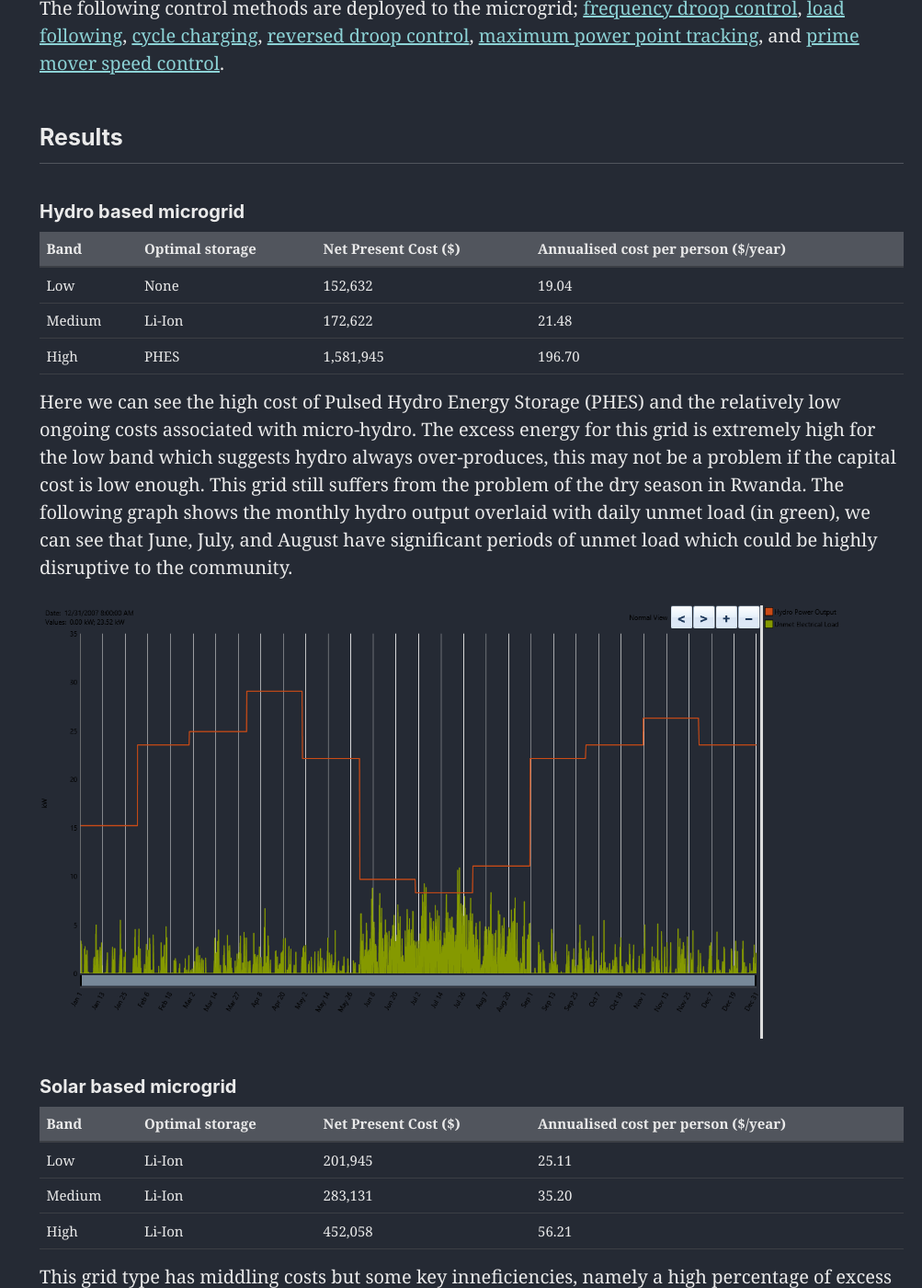
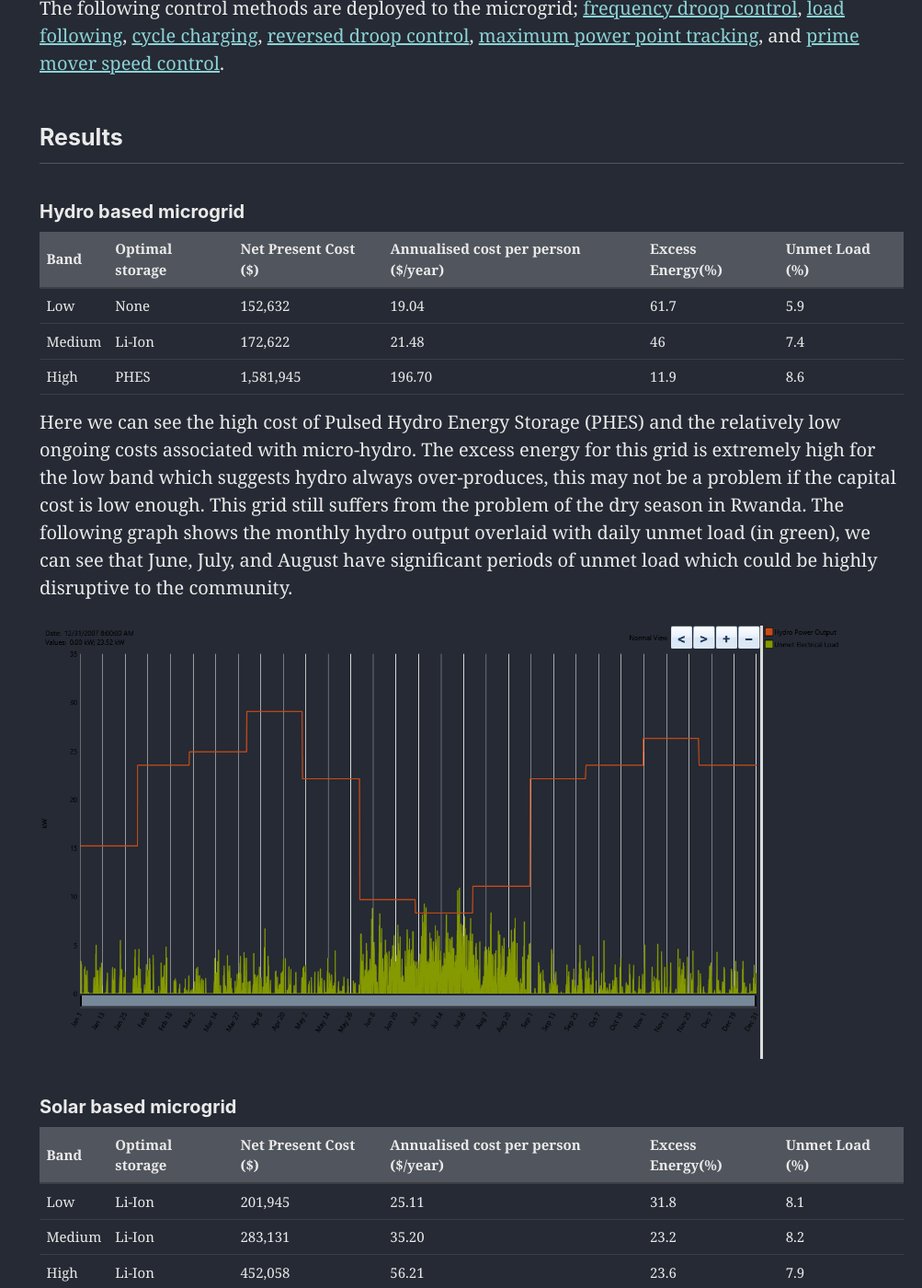
Before and after one commit to mdwcrft/mdwcrft.github.io, a Jekyll site: the page built from _portfolio/optimizing-power-grids.md, in a window 1280 px wide and 1400 px high, scrolled down 5664 px. Shown: the whole window at 92% size, without its empty margins (277-1280 px from the left). Built offline with Jekyll 4.4.1, drawn with Linux system fonts in a browser that asks for light colours; cached includes are drawn as plain includes; nearby versions of some CDN libraries; formulas are drawn with MathJax 3.

Commit message:
Update grids project

```diff
--- a/_portfolio/optimizing-power-grids.md
+++ b/_portfolio/optimizing-power-grids.md
@@ -92,11 +92,11 @@
 ## Results
 ### Hydro based microgrid
 
-|Band|Optimal storage|Net Present Cost ($)|Annualised cost per person ($/year)|
-|---|---|---|---|
-|Low|None|152,632|19.04|
-|Medium|Li-Ion|172,622|21.48|
-|High|PHES|1,581,945|196.70|
+|Band|Optimal storage|Net Present Cost ($)|Annualised cost per person ($/year)|Excess Energy(%)|Unmet Load (%)|
+|---|---|---|---|---|---|
+|Low|None|152,632|19.04|61.7|5.9|
+|Medium|Li-Ion|172,622|21.48|46|7.4|
+|High|PHES|1,581,945|196.70|11.9|8.6|
 
 Here we can see the high cost of Pulsed Hydro Energy Storage (PHES) and the relatively low ongoing costs associated with micro-hydro. The excess energy for this grid is extremely high for the low band which suggests hydro always over-produces, this may not be a problem if the capital cost is low enough. This grid still suffers from the problem of the dry season in Rwanda. The following graph shows the monthly hydro output overlaid with daily unmet load (in green), we can see that June, July, and August have significant periods of unmet load which could be highly disruptive to the community.
 
@@ -105,11 +105,11 @@
 
 ### Solar based microgrid
 
-|Band|Optimal storage|Net Present Cost ($)|Annualised cost per person ($/year)|
-|---|---|---|---|
-|Low|Li-Ion|201,945|25.11|
-|Medium|Li-Ion|283,131|35.20|
-|High|Li-Ion|452,058|56.21|
+|Band|Optimal storage|Net Present Cost ($)|Annualised cost per person ($/year)|Excess Energy(%)|Unmet Load (%)|
+|---|---|---|---|---|---|
+|Low|Li-Ion|201,945|25.11|31.8|8.1|
+|Medium|Li-Ion|283,131|35.20|23.2|8.2|
+|High|Li-Ion|452,058|56.21|23.6|7.9|
 
 This grid type has middling costs but some key inneficiencies, namely a high percentage of excess energy in the afternoons. The following graph shows the battery charge state for the low band on this grid over 1 year. Dark areas are where there is low charge and light is high, it is clear that the afternoon on most days sees the batteries at full charge and excess energy is wasted. There are also numerous days where the batteries see no charge on cloudy days for example.
 
```
